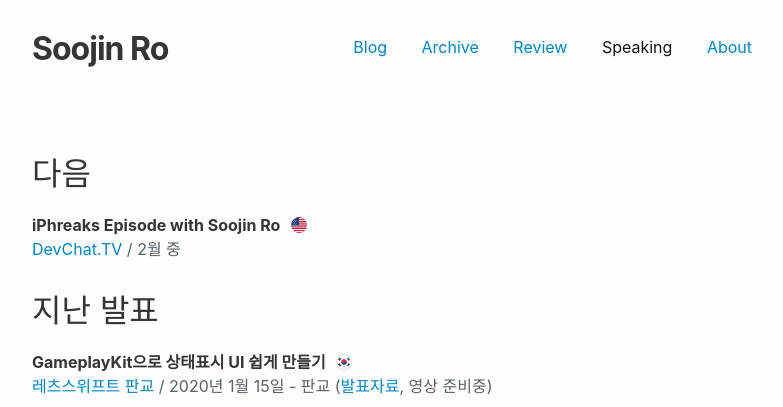
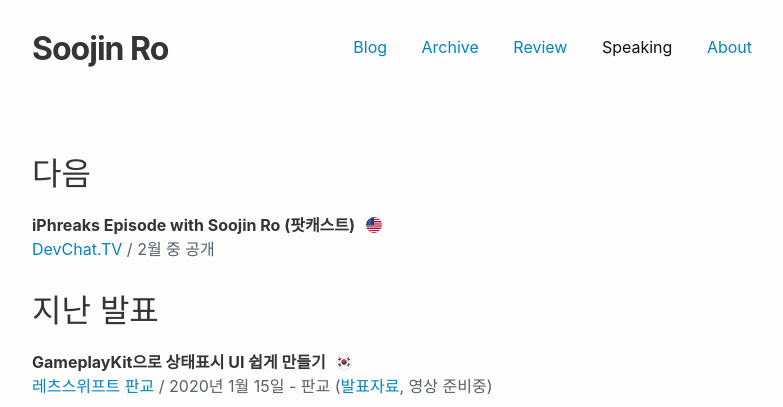
Before and after one commit to nsoojin/nsoojin.github.io, a Jekyll site: the page built from speaking/speaking-kr.md, in a window 1280 px wide. Shown: the top 407 px of the page, without its empty margins (238-1021 px from the left). Built offline with Jekyll 4.4.1, drawn with Linux system fonts in a browser that asks for light colours.

Commit message:
iPhreaks Episode with Soojin Ro

```diff
--- a/speaking/speaking-kr.md
+++ b/speaking/speaking-kr.md
@@ -15,10 +15,10 @@ permalink: /speaking-kr
 
 <!-- 일정이 없습니다 ☺️ -->
 
-<strong class="talk-title">iPhreaks Episode with Soojin Ro</strong>
+<strong class="talk-title">iPhreaks Episode with Soojin Ro (팟캐스트)</strong>
 <img style="margin-left: 6px; margin-bottom: 3px" src="/assets/language-icons/us.png" width="16"/>
 <br>
-[DevChat.TV](https://devchat.tv/iphreaks/) / 2월 중
+[DevChat.TV](https://devchat.tv/iphreaks/) / 2월 중 공개
 
 # 지난 발표
 
```
Also changed, not shown: speaking/index.md (+2 -2 lines).
